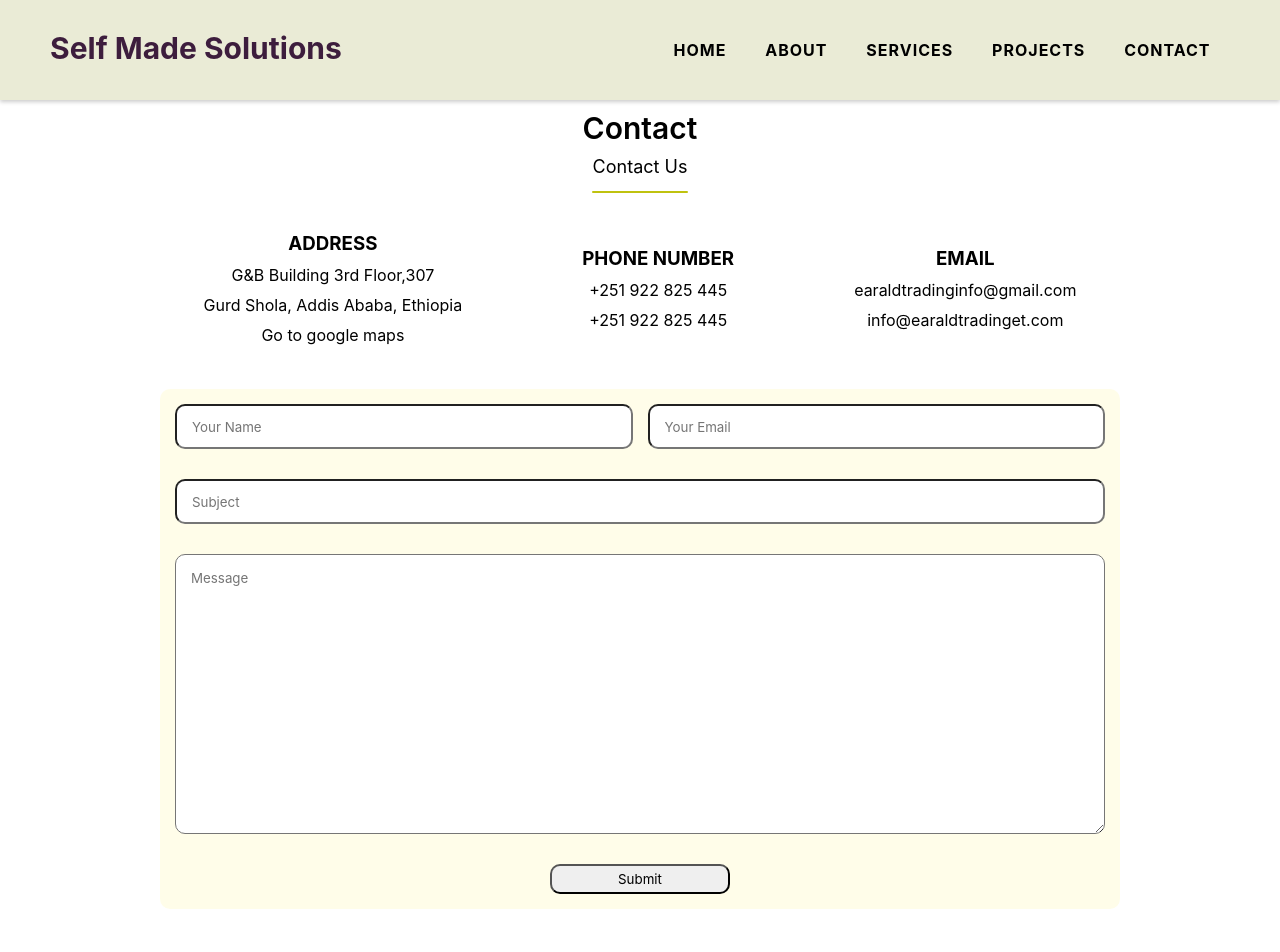
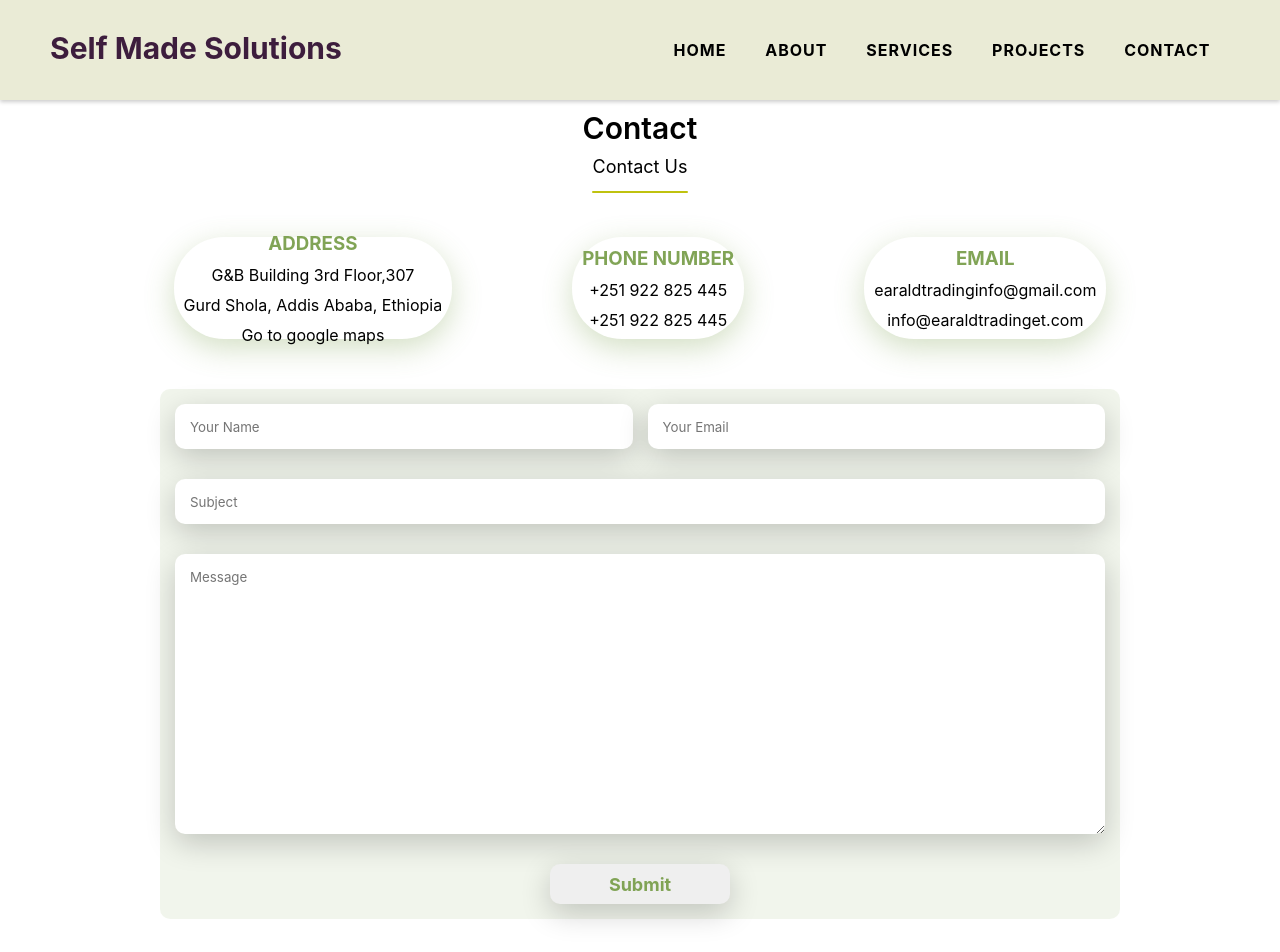
Before and after one commit to 123nol/self_made_solutions, a React (Create React App) app: page /contact in a window 1280 px wide. Shown: the top 952 px of the page. Built offline with nearby package versions, Linux system fonts and the light colour scheme.

Commit message:
project_and_stuff

```diff
--- a/src/index.css
+++ b/src/index.css
@@ -424,7 +424,7 @@
       to top,
       rgba(255, 0, 0, 0),
       rgb(238, 215, 11)
-    )!important ;
+    ) !important ;
     flex-direction: column !important;
     height: 70vh;
   }
@@ -444,7 +444,7 @@
       rgb(238, 215, 11)
     )!important;
     flex-direction: column !important;
-    height: 70vh;
+    height: 80vh;
   }
   .prolist img {
     width: 100%;
@@ -479,6 +479,12 @@
   /* padding-right: 30px;
   padding-left: 30px; */
   height: 8vw;
+  box-shadow: 0px 9px 30px rgba(115, 154, 68, 0.314);
+  padding: 10px;
+  border-radius: 50px;
+}
+.contact h3{
+  color: rgba(115, 154, 68, 0.9)
 }
 
 @media screen and (max-width: 900px) {
@@ -502,7 +508,7 @@
   gap: 30px;
   justify-content: center;
   margin-top: 50px;
-  background-color: rgba(255, 231, 17, 0.09);
+  background-color: rgba(115, 154, 68, 0.1);
   margin-bottom: 50px;
   padding: 15px;
   border-radius: 10px;
@@ -539,10 +545,20 @@
 }
 .submit {
   width: 180px;
-  height: 30px;
+  height: 40px;
   border-radius: 10px;
+  border: none;
+  box-shadow: 0px 9px 30px rgba(0, 0, 0,0.2);
+  font-size: 18px;
+  font-weight: bold;
+  color: rgba(115, 154, 68, 0.9);
+
 }
 .input {
   border-radius: 10px;
   padding: 15px;
+  outline: none;
+  border:none;
+  box-shadow: 0px 9px 30px rgba(0, 0, 0,0.2);
+
 }
--- a/src/pages/Project.jsx
+++ b/src/pages/Project.jsx
@@ -11,6 +11,7 @@ const Project = () => {
         if (index%2===0 ){
           project.style.flexDirection = "row-reverse";
           project.style.background = "linear-gradient(to right, rgba(255, 0, 0, 0), rgb(192, 212, 120))";
+
         }
         else if (index%2!==0 ){
           project.style.flexDirection = "row"
```
